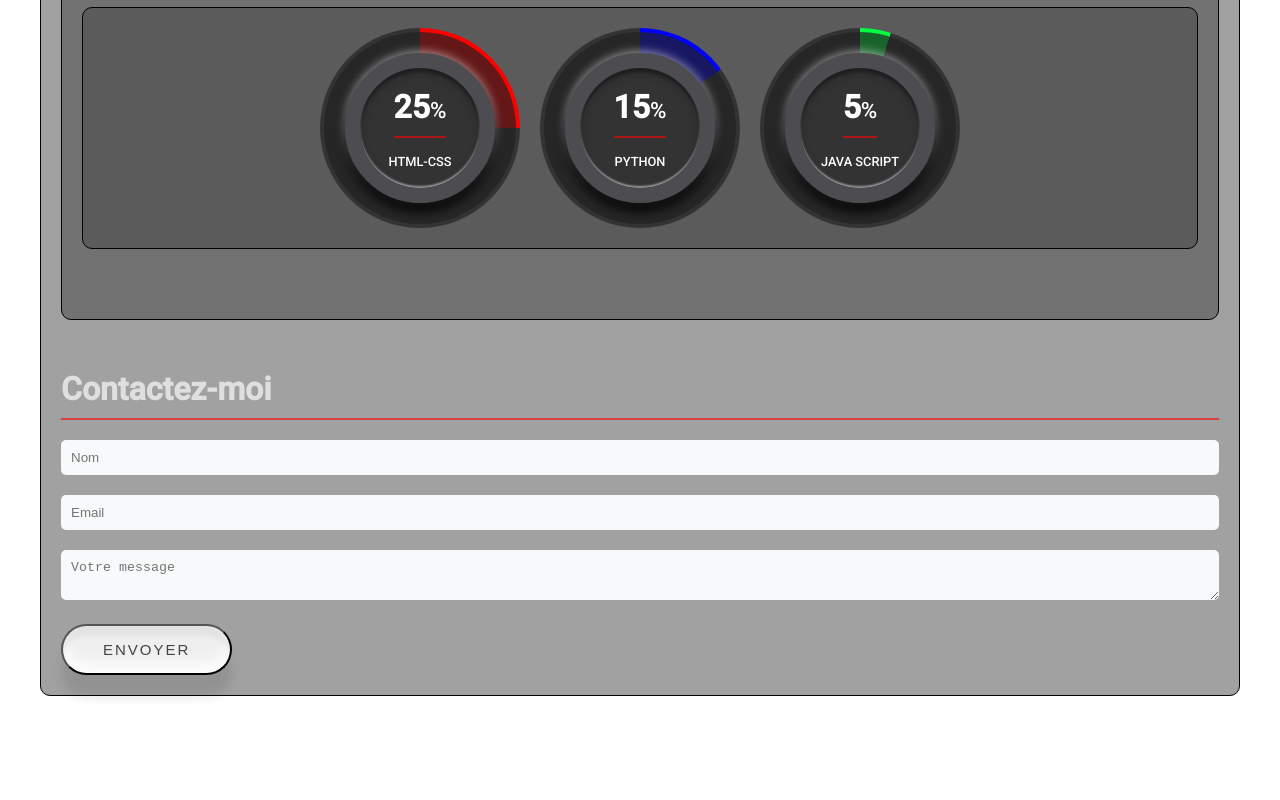
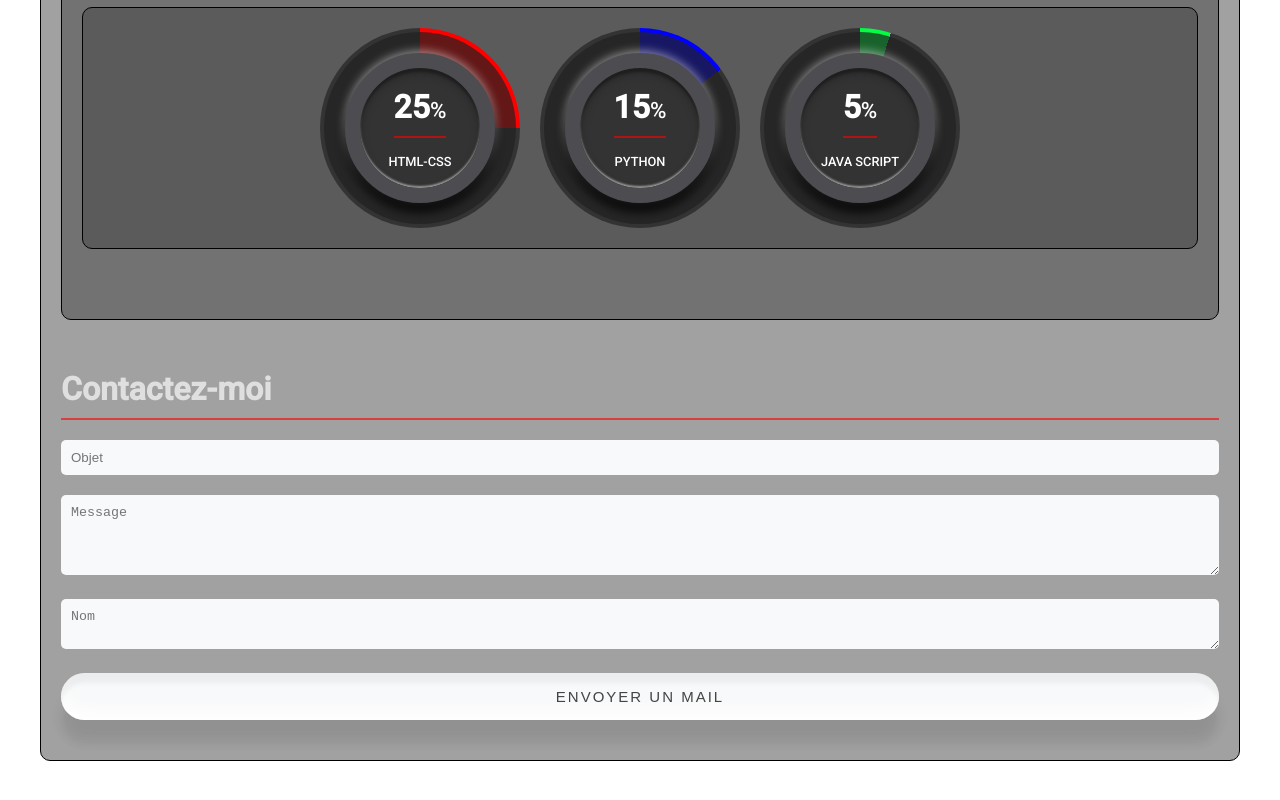
Before and after one commit to YohanDerai/YohanDerai.github.io, a plain HTML site: page CV en ligne/index.html in a window 1280 px wide. Shown: the part 2749-3549 px from the top of the page. Before the commit the page ends 3495 px from the top, so only its background shows below. Drawn offline with nearby package versions, Linux system fonts and the light colour scheme.

Commit message:
final final

```diff
--- a/CV en ligne/index.html
+++ b/CV en ligne/index.html
@@ -145,7 +145,7 @@
                     2019-2021
                 </div>
                 <div class="project-card">
-                    Cheval Blanc St Thropez - Comis garde manger<br />
+                    Cheval Blanc St Tropez - Comis garde manger<br />
                     2021
                 </div>
                 <div class="project-card">
@@ -173,13 +173,17 @@
             <section id="about" class="section">
                 <h2 class="propos" style="color: #ffffffa2">À propos</h2>
                 <p>
-                    Faire une reconversion à 28 ans ? Passer de la finance à la cuisine, puis au développement ?<br>
-                    Et pourquoi pas.<br>
+                    Faire une reconversion à 28 ans ? Passer de la finance à la
+                    cuisine, puis au développement ?<br />
+                    Et pourquoi pas.<br />
 
-                    Mon parcours dans différents secteurs m'a permis d'acquérir une maturité professionnelle et une solide expérience en entreprise.
-                    J'ai développé des compétences et un esprit critique qui me permettent de m'adapter à toutes les situations,
-                    y compris les plus stressantes.
-                    J'ai appris à trouver des solutions rapidement et à organiser mon travail de manière à être le plus efficace possible.
+                    Mon parcours dans différents secteurs m'a permis d'acquérir
+                    une maturité professionnelle et une solide expérience en
+                    entreprise. J'ai développé des compétences et un esprit
+                    critique qui me permettent de m'adapter à toutes les
+                    situations, y compris les plus stressantes. J'ai appris à
+                    trouver des solutions rapidement et à organiser mon travail
+                    de manière à être le plus efficace possible.
                 </p>
             </section>
 
@@ -262,11 +266,32 @@
                 </section>
             </section>
             <h2>Contactez-moi</h2>
-            <form>
-                <input type="text" placeholder="Nom" required />
-                <input type="email" placeholder="Email" required />
-                <textarea placeholder="Votre message" required></textarea>
-                <button type="submit">Envoyer</button>
+            <form id="emailForm">
+                <input
+                    type="text"
+                    id="subject"
+                    name="subject"
+                    placeholder="Objet"
+                /><br />
+                <textarea
+                    id="message"
+                    name="message"
+                    rows="4"
+                    placeholder="Message"
+                ></textarea>
+
+                <textarea
+                    id="nom"
+                    name="nom"
+                    placeholder="Nom"
+                ></textarea>
+
+                <input
+                    type="button"
+                    value="Envoyer un mail"
+                    class="btnmail"
+                    onclick="sendEmail()"
+                />
             </form>
         </section>
 
@@ -307,5 +332,22 @@
                 }
             });
         </script>
+
+        <script>
+            function sendEmail() {
+                var subject = document.getElementById("subject").value; //creation de la fonction
+                var message = document.getElementById("message").value; //getelementbyid recupere les element dans le html avec l'ID en question
+                var nom = document.getElementById("nom").value;
+                var mailtoLink = //création variable mailto
+                    "mailto:yohan.derai@epitech.eu" + //création de l'ouvertur du mail par defaut utilisateur
+                    "?subject=" + //définit et selectionne l'objet du mail
+                    encodeURIComponent(subject) + //récupere ce qu'a écrit l'utilisateur
+                    "&body=" + //écriture du mail
+                    encodeURIComponent(message + "\n" + nom)  //récupere l ecriture de l uti + saut a la ligne + son nom
+
+
+                window.location.href = mailtoLink; // renvoie l'uti vers le liens var crée précédement
+            }
+        </script>
     </body>
 </html>
--- a/CV en ligne/style.css
+++ b/CV en ligne/style.css
@@ -281,7 +281,7 @@ form textarea {
     color: rgb(0, 0, 0);
 }
 
-form button {
+.btnmail {
     position: relative;
     padding: 15px 40px;
     font-size: 15px;
@@ -295,8 +295,9 @@ form button {
     border-radius: 50px;
 }
 
-form button:hover {
+.btnmail:hover {
     color: #ff000088;
+    box-shadow: 5px 5px 15px red ;
 }
 
 .intro {
```
